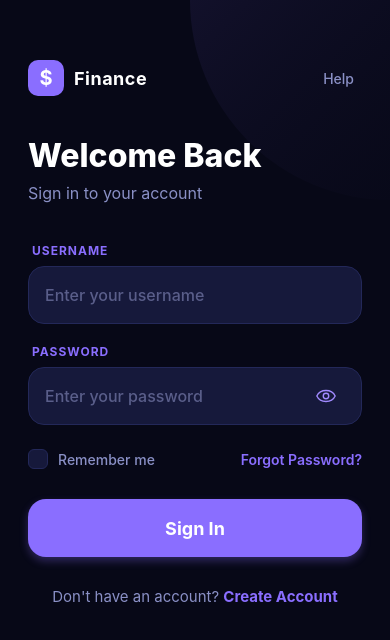
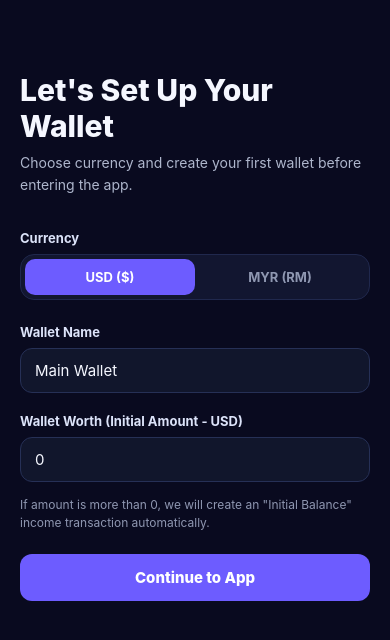
Before and after one commit to IamLebin1/Personal-Finance-Tracker, a React Native app: screen /OnboardingSetup in a window 390 px wide. Shown: the top 640 px of the page. Built offline with nearby package versions, Linux system fonts and the light colour scheme; no server answers; what react-native would draw is missing.

Commit message:
fix currency display and conversion in onboarding setup

```diff
--- a/screens/LoginScreen.tsx
+++ b/screens/LoginScreen.tsx
@@ -17,7 +17,8 @@ import type { RootStackParamList } from '../navigation/RootStackNavigator';
 import { config } from '../config/appConfig';
 import { setAuthSession } from '../services/authSession';
 import { DarkPalette } from '../constants/theme';
-import * as pinService from '../services/pinService';
+import { hasCompletedOnboarding, setOnboardingCompleted } from '../services/onboardingService';
+import { getWallets } from '../services/walletApi';
 
 type Props = NativeStackScreenProps<RootStackParamList, 'Login'>;
 
@@ -131,13 +132,20 @@ const LoginScreen = ({ navigation, route }: Props) => {
           setUsername('');
         }
 
-        // Check for PIN access using the specific userId from response
-        const pinEnabled = await pinService.isPinEnabled(userId);
-        if (pinEnabled) {
-          navigation.replace('PinEntry');
-        } else {
-          navigation.replace('MainTabs');
+        let setupCompleted = await hasCompletedOnboarding(userId);
+        if (!setupCompleted) {
+          try {
+            const wallets = await getWallets();
+            if (wallets.length > 0) {
+              setupCompleted = true;
+              await setOnboardingCompleted(userId, true);
+            }
+          } catch {
+            // Ignore wallet lookup errors here and continue to onboarding.
+          }
         }
+
+        navigation.replace(setupCompleted ? 'MainTabs' : 'OnboardingSetup');
       })
       .catch(() => {
         Alert.alert('Login failed', 'Invalid username or password.');
@@ -162,7 +170,7 @@ const LoginScreen = ({ navigation, route }: Props) => {
           <View style={styles.header}>
             <View style={styles.logoContainer}>
               <View style={styles.logoIcon}>
-                <Text style={styles.logoText}>$</Text>
+                <Text style={styles.logoText}>👛</Text>
               </View>
               <Text style={styles.brandTitle}>Finance</Text>
             </View>
--- /dev/null
+++ b/screens/OnboardingSetup.tsx
@@ -0,0 +1,199 @@
+import React, { useMemo, useState } from 'react';
+import {
+  Alert,
+  KeyboardAvoidingView,
+  Platform,
+  Pressable,
+  ScrollView,
+  StyleSheet,
+  Text,
+  TextInput,
+  View,
+} from 'react-native';
+import type { NativeStackScreenProps } from '@react-navigation/native-stack';
+import type { RootStackParamList } from '../navigation/RootStackNavigator';
+import { setPreferredCurrency, type CurrencyCode, convertToUsd, getCurrencyState } from '../services/currencyService';
+import { createWallet } from '../services/walletApi';
+import { setSelectedWalletId } from '../services/walletService';
+import { insertTransaction } from '../services/transactionApi';
+import { getAuthSession } from '../services/authSession';
+import { setOnboardingCompleted } from '../services/onboardingService';
+
+type Props = NativeStackScreenProps<RootStackParamList, 'OnboardingSetup'>;
+
+export default function OnboardingSetup({ navigation }: Props) {
+  const [currency, setCurrency] = useState<CurrencyCode>('USD');
+  const [walletName, setWalletName] = useState('Main Wallet');
+  const [walletWorth, setWalletWorth] = useState('0');
+  const [submitting, setSubmitting] = useState(false);
+
+  const parsedWorth = useMemo(() => {
+    const normalized = walletWorth.replace(/,/g, '').trim();
+    if (!normalized) return 0;
+    const value = Number(normalized);
+    return Number.isFinite(value) ? value : NaN;
+  }, [walletWorth]);
+
+  const currencySymbol = currency === 'MYR' ? 'RM' : '$';
+  const currencyLabel = currency === 'MYR' ? 'MYR' : 'USD';
+
+  const handleContinue = async () => {
+    const session = getAuthSession();
+    const userId = session?.userId || '';
+    const safeWalletName = walletName.trim();
+
+    if (!userId) {
+      Alert.alert('Session expired', 'Please login again.');
+      navigation.replace('Login');
+      return;
+    }
+
+    if (!safeWalletName) {
+      Alert.alert('Wallet name required', 'Please enter a wallet name.');
+      return;
+    }
+
+    if (Number.isNaN(parsedWorth) || parsedWorth < 0) {
+      Alert.alert('Invalid amount', 'Wallet worth must be a valid number of 0 or more.');
+      return;
+    }
+
+    setSubmitting(true);
+
+    try {
+      await setPreferredCurrency(currency);
+
+      const wallet = await createWallet({
+        name: safeWalletName,
+      });
+
+      await setSelectedWalletId(String(wallet.id));
+
+      if (parsedWorth > 0) {
+        // Convert from selected currency to USD for storage
+        const amountInUsd = convertToUsd(parsedWorth, currency);
+
+        await insertTransaction({
+          amount: amountInUsd,
+          type: 'income',
+          category: 'Initial Balance',
+          date: new Date().toISOString(),
+          note: 'Initial wallet setup',
+          userId,
+          walletId: String(wallet.id),
+        });
+      }
+
+      await setOnboardingCompleted(userId, true);
+      navigation.replace('MainTabs');
+    } catch (error) {
+      const message = error instanceof Error ? error.message : 'Unable to finish setup right now.';
+      Alert.alert('Setup failed', message);
+    } finally {
+      setSubmitting(false);
+    }
+  };
+
+  return (
+    <View style={styles.screen}>
+      <KeyboardAvoidingView behavior={Platform.OS === 'ios' ? 'padding' : undefined} style={styles.flex}>
+        <ScrollView contentContainerStyle={styles.content} keyboardShouldPersistTaps="handled">
+          <Text style={styles.title}>Let's Set Up Your Wallet</Text>
+          <Text style={styles.subtitle}>Choose currency and create your first wallet before entering the app.</Text>
+
+          <Text style={styles.label}>Currency</Text>
+          <View style={styles.segmentWrap}>
+            <Pressable
+              style={[styles.segmentBtn, currency === 'USD' && styles.segmentBtnActive]}
+              onPress={() => setCurrency('USD')}
+            >
+              <Text style={[styles.segmentText, currency === 'USD' && styles.segmentTextActive]}>USD ($)</Text>
+            </Pressable>
+            <Pressable
+              style={[styles.segmentBtn, currency === 'MYR' && styles.segmentBtnActive]}
+              onPress={() => setCurrency('MYR')}
+            >
+              <Text style={[styles.segmentText, currency === 'MYR' && styles.segmentTextActive]}>MYR (RM)</Text>
+            </Pressable>
+          </View>
+
+          <Text style={styles.label}>Wallet Name</Text>
+          <TextInput
+            value={walletName}
+            onChangeText={setWalletName}
+            style={styles.input}
+            placeholder="Main Wallet"
+            placeholderTextColor="#7d8494"
+            maxLength={40}
+          />
+
+          <Text style={styles.label}>Wallet Worth (Initial Amount - {currencyLabel})</Text>
+          <TextInput
+            value={walletWorth}
+            onChangeText={setWalletWorth}
+            style={styles.input}
+            placeholder={`0 ${currencySymbol}`}
+            placeholderTextColor="#7d8494"
+            keyboardType="decimal-pad"
+          />
+
+          <Text style={styles.hint}>
+            If amount is more than 0, we will create an "Initial Balance" income transaction automatically.
+          </Text>
+
+          <Pressable style={[styles.primaryBtn, submitting && styles.disabledBtn]} onPress={handleContinue} disabled={submitting}>
+            <Text style={styles.primaryBtnText}>{submitting ? 'Saving setup...' : 'Continue to App'}</Text>
+          </Pressable>
+        </ScrollView>
+      </KeyboardAvoidingView>
+    </View>
+  );
+}
+
+const styles = StyleSheet.create({
+  screen: { flex: 1, backgroundColor: '#090a1f' },
+  flex: { flex: 1 },
+  content: { paddingHorizontal: 20, paddingTop: 72, paddingBottom: 36 },
+  title: { color: '#f5f7ff', fontSize: 30, fontWeight: '800', marginBottom: 8 },
+  subtitle: { color: '#aeb6cc', fontSize: 14, lineHeight: 22, marginBottom: 28 },
+  label: { color: '#dce3f9', fontSize: 13, fontWeight: '700', marginBottom: 8, marginTop: 6 },
+  segmentWrap: {
+    flexDirection: 'row',
+    backgroundColor: '#121630',
+    borderWidth: 1,
+    borderColor: '#20284d',
+    borderRadius: 14,
+    padding: 4,
+    marginBottom: 18,
+  },
+  segmentBtn: {
+    flex: 1,
+    borderRadius: 10,
+    alignItems: 'center',
+    justifyContent: 'center',
+    paddingVertical: 10,
+  },
+  segmentBtnActive: { backgroundColor: '#6d5cff' },
+  segmentText: { color: '#8f97b1', fontWeight: '700', fontSize: 13 },
+  segmentTextActive: { color: '#ffffff' },
+  input: {
+    backgroundColor: '#11162c',
+    borderWidth: 1,
+    borderColor: '#263056',
+    borderRadius: 12,
+    paddingHorizontal: 14,
+    paddingVertical: 12,
+    color: '#f5f7ff',
+    fontSize: 15,
+    marginBottom: 14,
+  },
+  hint: { color: '#8f97b1', fontSize: 12, lineHeight: 18, marginBottom: 22 },
+  primaryBtn: {
+    backgroundColor: '#6d5cff',
+    borderRadius: 12,
+    paddingVertical: 14,
+    alignItems: 'center',
+  },
+  disabledBtn: { opacity: 0.7 },
+  primaryBtnText: { color: '#ffffff', fontSize: 15, fontWeight: '800' },
+});
--- a/screens/PinEntryScreen.tsx
+++ b/screens/PinEntryScreen.tsx
@@ -105,7 +105,7 @@ const PinEntryScreen = ({ navigation }: Props) => {
 
       <View style={styles.header}>
         <View style={styles.logoBadge}>
-          <Text style={styles.logoIcon}>$</Text>
+          <Text style={styles.logoIcon}>👛</Text>
         </View>
         <Text style={styles.title}>Secure Access</Text>
         <Text style={styles.subtitle}>Enter your security PIN to unlock</Text>
--- a/screens/RegisterScreen.tsx
+++ b/screens/RegisterScreen.tsx
@@ -135,7 +135,7 @@ const RegisterScreen = ({ navigation }: Props) => {
         <View style={styles.topBar}>
           <View style={styles.brandWrap}>
             <View style={styles.logoSquare}>
-              <Text style={styles.logoText}>$</Text>
+              <Text style={styles.logoText}>👛</Text>
             </View>
             <Text style={styles.brandText}>MIDNIGHT GLASS</Text>
           </View>
--- a/screens/TransactionDetail.tsx
+++ b/screens/TransactionDetail.tsx
@@ -85,7 +85,7 @@ export default function TransactionDetail({ route, navigation }: Props) {
       <ScrollView contentContainerStyle={styles.scrollContent} showsVerticalScrollIndicator={false}>
       <Text style={[styles.label, { color: colors.textMuted }]}>Amount</Text>
       <View style={[styles.amountWrap, { backgroundColor: colors.card, borderColor: colors.cardBorder }]}>
-        <Text style={[styles.currency, { color: colors.primary }]}>$</Text>
+        <Text style={[styles.currency, { color: colors.primary }]}>{symbol}</Text>
         <TextInput
           value={amount}
           onChangeText={setAmount}
--- /dev/null
+++ b/services/onboardingService.ts
@@ -0,0 +1,31 @@
+import AsyncStorage from '@react-native-async-storage/async-storage';
+
+function getOnboardingKey(userId: string): string {
+  return `@onboarding_completed_${userId}`;
+}
+
+export async function hasCompletedOnboarding(userId: string): Promise<boolean> {
+  if (!userId) return false;
+
+  try {
+    const value = await AsyncStorage.getItem(getOnboardingKey(userId));
+    return value === '1';
+  } catch {
+    return false;
+  }
+}
+
+export async function setOnboardingCompleted(userId: string, completed: boolean): Promise<void> {
+  if (!userId) return;
+
+  try {
+    if (completed) {
+      await AsyncStorage.setItem(getOnboardingKey(userId), '1');
+      return;
+    }
+
+    await AsyncStorage.removeItem(getOnboardingKey(userId));
+  } catch {
+    // Ignore persistence errors for onboarding flag.
+  }
+}
```
Also changed, not shown: navigation/RootStackNavigator.tsx (+23 -12 lines), screens/AddTransaction.tsx (+6 -3 lines), screens/BudgetScreen.tsx (+23 -7 lines), 1 other file (tests, documents, lock files or other folders).
